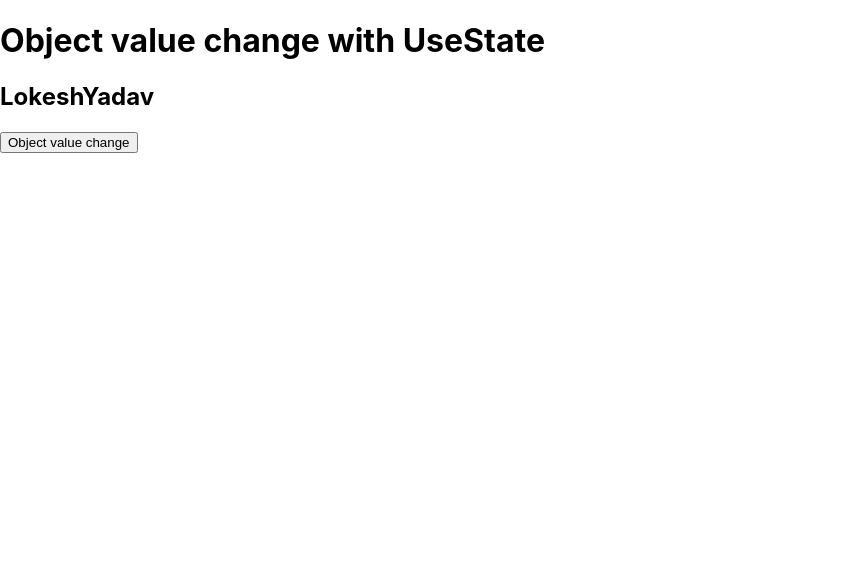
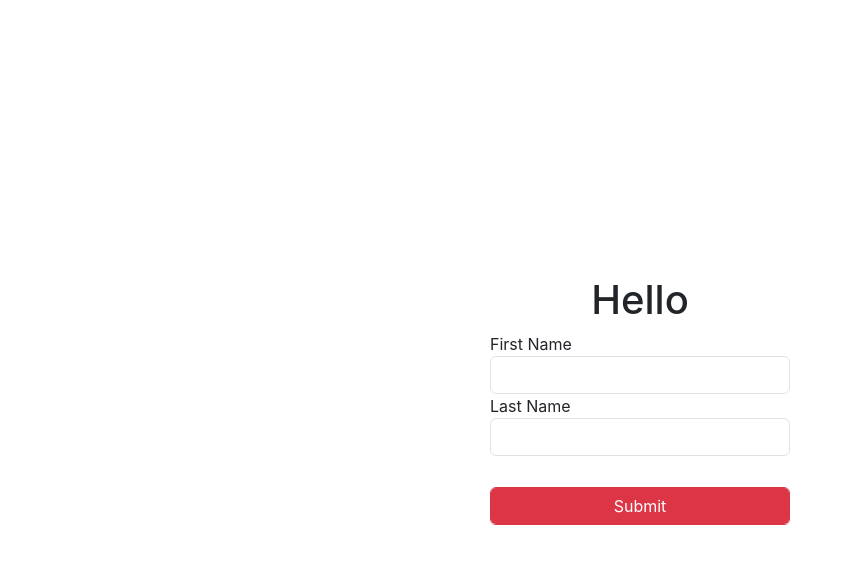
Before and after one commit to raosavan96/ReactJs, a React (Create React App) app in the folder myfirst/: page / in a window 1280 px wide. Shown: the top 564 px of the page, without its empty margins (0-853 px from the left). Built offline with nearby package versions, Linux system fonts and the light colour scheme.

Commit message:
react form usestate

```diff
--- a/myfirst/public/index.html
+++ b/myfirst/public/index.html
@@ -15,6 +15,12 @@
       user's mobile device or desktop. See https://developers.google.com/web/fundamentals/web-app-manifest/
     -->
     <link rel="manifest" href="%PUBLIC_URL%/manifest.json" />
+    <link
+      href="https://cdn.jsdelivr.net/npm/bootstrap@5.3.3/dist/css/bootstrap.min.css"
+      rel="stylesheet"
+      integrity="sha384-QWTKZyjpPEjISv5WaRU9OFeRpok6YctnYmDr5pNlyT2bRjXh0JMhjY6hW+ALEwIH"
+      crossorigin="anonymous"
+    />
     <!--
       Notice the use of %PUBLIC_URL% in the tags above.
       It will be replaced with the URL of the `public` folder during the build.
@@ -39,5 +45,11 @@
       To begin the development, run `npm start` or `yarn start`.
       To create a production bundle, use `npm run build` or `yarn build`.
     -->
+
+    <script
+      src="https://cdn.jsdelivr.net/npm/bootstrap@5.3.3/dist/js/bootstrap.bundle.min.js"
+      integrity="sha384-YvpcrYf0tY3lHB60NNkmXc5s9fDVZLESaAA55NDzOxhy9GkcIdslK1eN7N6jIeHz"
+      crossorigin="anonymous"
+    ></script>
   </body>
 </html>
--- a/myfirst/src/App.js
+++ b/myfirst/src/App.js
@@ -1,14 +1,16 @@
 import "./App.css";
-import UseStateHook from "./Component/Hooks/UseState/UseState";
+// import UseStateHook from "./Component/Hooks/UseState/UseState";
 // import Css from "./Component/Css/Css.jsx";
 // import Props from "./Component/Props/Props";
+import Form from "./Component/Form/Form";
 
 function App() {
   return (
     <>
       {/* <Css /> */}
       {/* <Props /> */}
-      <UseStateHook />
+      {/* <UseStateHook /> */}
+      <Form />
     </>
   );
 }
--- /dev/null
+++ b/myfirst/src/Component/Form/Form.jsx
@@ -0,0 +1,56 @@
+import React, { useState } from "react";
+import FormCss from "./form.module.css";
+
+function Form() {
+  const [firstName, setFirstName] = useState("");
+  const [lastName, setLastName] = useState("");
+  const [value, setValue] = useState();
+
+  function firstNameFun(e) {
+    setFirstName(e.target.value);
+  }
+
+  function lastNameFun(e) {
+    setLastName(e.target.value);
+  }
+
+  function handleForm(e) {
+    e.preventDefault();
+    setValue(firstName);
+  }
+
+  return (
+    <>
+      <div className={FormCss.form}>
+        <form onSubmit={handleForm}>
+          <h1 style={{ textAlign: "center" }}>
+            Hello {value == "" ? "Form" : value}
+          </h1>
+          <label>First Name</label>
+          <input
+            className="form-control"
+            type="text"
+            value={firstName}
+            onChange={firstNameFun}
+          />
+          <label>Last Name</label>
+          <input
+            className="form-control"
+            type="text"
+            value={lastName}
+            onChange={lastNameFun}
+          />
+
+          <h5 className="mt-3" style={{ color: "red" }}>
+            {value}
+          </h5>
+          <button className="form-control btn btn-danger" type="submit">
+            Submit
+          </button>
+        </form>
+      </div>
+    </>
+  );
+}
+
+export default Form;
--- /dev/null
+++ b/myfirst/src/Component/Form/form.module.css
@@ -0,0 +1,16 @@
+.form {
+  width: 100%;
+  display: flex;
+  justify-content: center;
+  align-items: center;
+  height: 100vh;
+}
+
+form {
+  width: 300px;
+}
+
+button {
+    margin: 15px auto 0;
+    display: block;
+}
--- /dev/null
+++ b/myfirst/src/Component/Hooks/Form.jsx
@@ -0,0 +1,21 @@
+import React from "react";
+
+function Form() {
+  return (
+    <>
+      <h1>Form</h1>
+
+      <div>
+        <form className="">
+          <label>First Name</label>
+          <input type="text" />
+          <label>Last Name</label>
+          <input type="text" />
+          <button type="submit">Submit</button>
+        </form>
+      </div>
+    </>
+  );
+}
+
+export default Form;
--- a/myfirst/src/Component/Hooks/UseState/UseState.jsx
+++ b/myfirst/src/Component/Hooks/UseState/UseState.jsx
@@ -22,20 +22,34 @@ function UseStateHook() {
   //     }
   //   }
 
-  const datas = { userName: "Lokesh", lastName: "Yadav" };
+  let data = { userName: "Lokesh ", lastName: "Yadav" };
 
-  const [objjValue, setObjj] = useState(datas);
+  const [objValue, setObj] = useState(data);
 
   function objChange() {
-    setObjj({ ...datas, userName: "Rao" });
+    setObj({ ...data, userName: "Sawan " });
   }
 
   return (
     <>
+      <h1>Learn UseState Hook</h1>
+
+      {/* <h2>UserName :- {value} </h2>
+
+      <button onClick={handleValue}>Update</button> */}
+
+      {/* Increment & Decrement */}
+
+      {/* <h2>Counter Application</h2>
+
+      <button onClick={Increment}>Increment</button>
+      <h3>{value}</h3>
+      <button onClick={Decrement}>Decrement</button> */}
+
       <h1>Object value change with UseState</h1>
       <h2>
-        {objjValue.userName}
-        {objjValue.lastName}
+        {objValue.userName}
+        {objValue.lastName}
       </h2>
       <button onClick={objChange}>Object value change</button>
     </>
```
